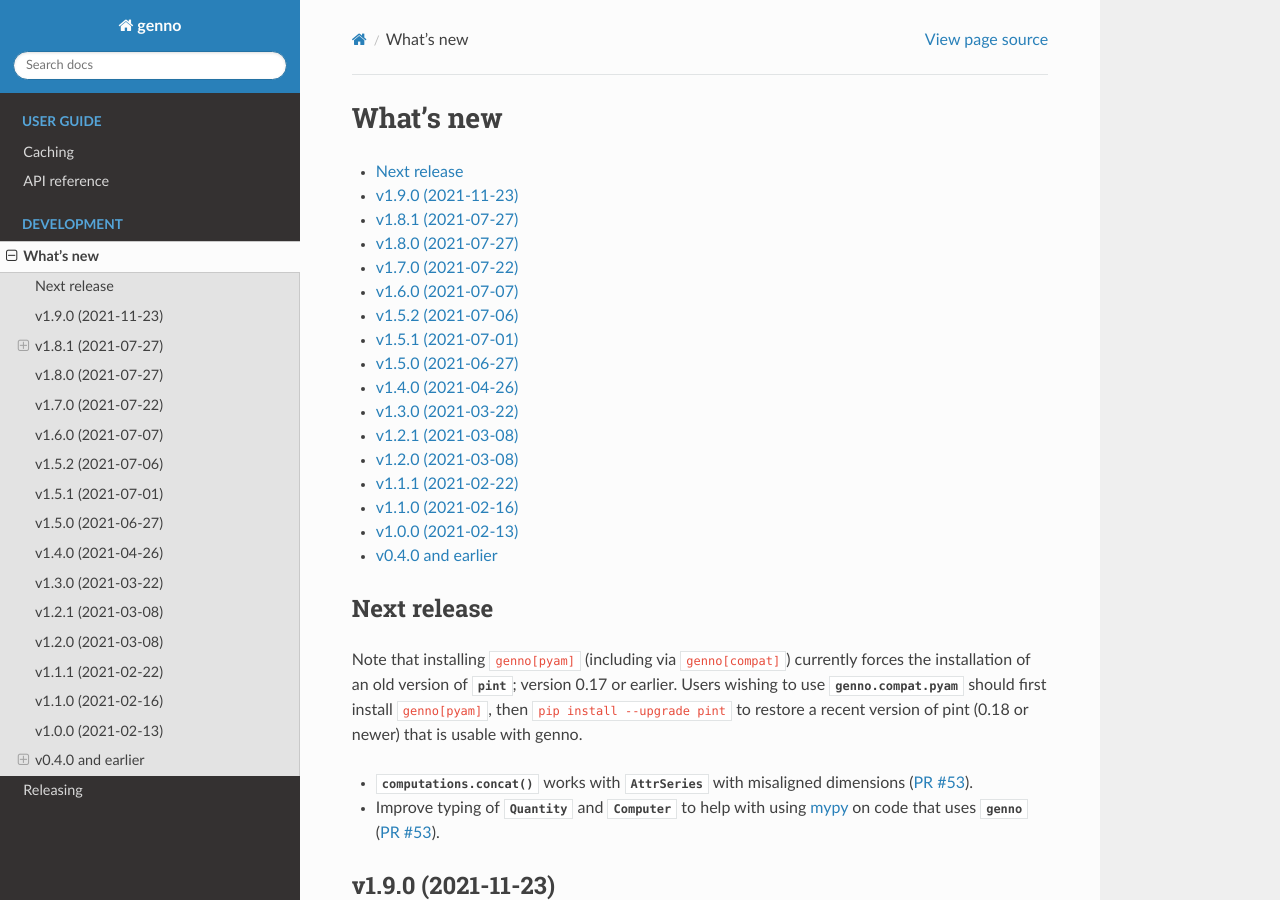
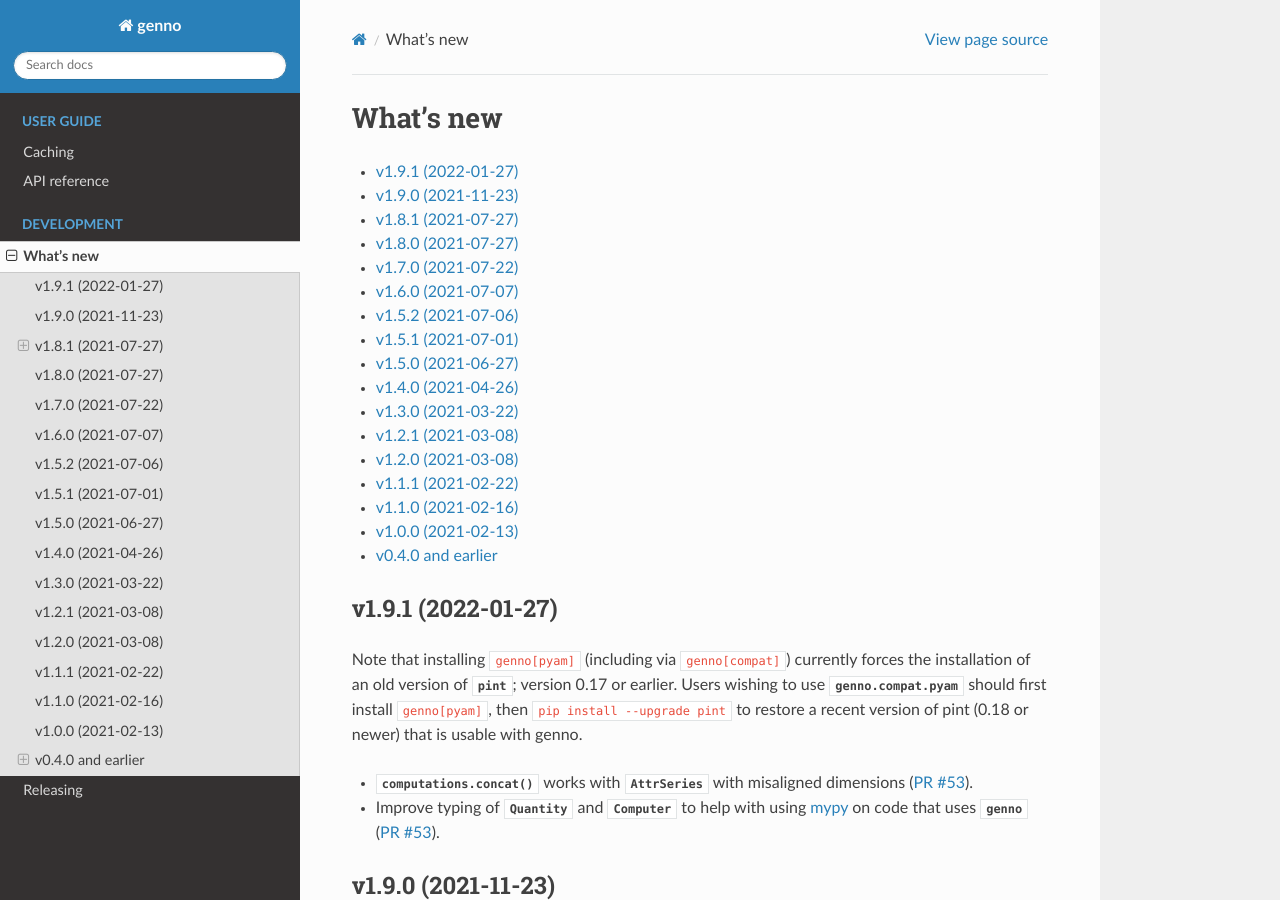
Before and after one commit to khaeru/genno, a Sphinx documentation site: the page built from doc/whatsnew.rst, in a window 1280 px wide and 900 px high. Built offline with Sphinx 7.4.7 and the Read the Docs theme 2.0.0, drawn with Linux system fonts in a browser that asks for light colours; pages that are not in the unit, such as notebooks, are missing from menus.

Commit message:
Mark v1.9.1 in doc/whatsnew

```diff
--- a/doc/whatsnew.rst
+++ b/doc/whatsnew.rst
@@ -6,8 +6,11 @@
    :backlinks: none
    :depth: 1
 
-Next release
-============
+.. Next release
+.. ============
+
+v1.9.1 (2022-01-27)
+===================
 
 Note that installing ``genno[pyam]`` (including via ``genno[compat]``) currently forces the installation of an old version of :mod:`pint`; version 0.17 or earlier.
 Users wishing to use :mod:`genno.compat.pyam` should first install ``genno[pyam]``, then ``pip install --upgrade pint`` to restore a recent version of pint (0.18 or newer) that is usable with genno.
```
